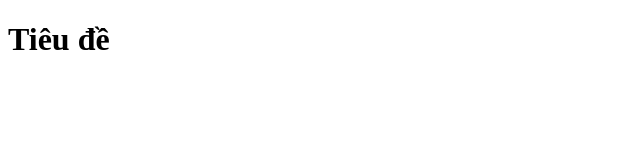
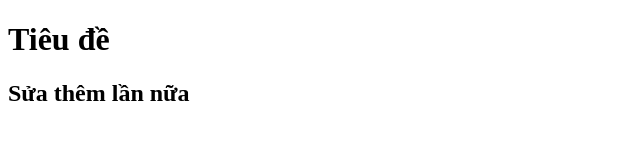
Before and after one commit to nhuantue06082006-bit/bai2, a plain HTML site: page index.html in a window 1280 px wide. Shown: the whole page, without its empty margins (0-640 px from the left). Drawn offline with Linux system fonts and the light colour scheme.

Commit message:
1. sua code lan 1

```diff
--- a/index.html
+++ b/index.html
@@ -7,5 +7,6 @@
   </head>
   <body>
     <h1>Tiêu đề</h1>
+    <h2>Sửa thêm lần nữa</h2>
   </body>
 </html>
```
